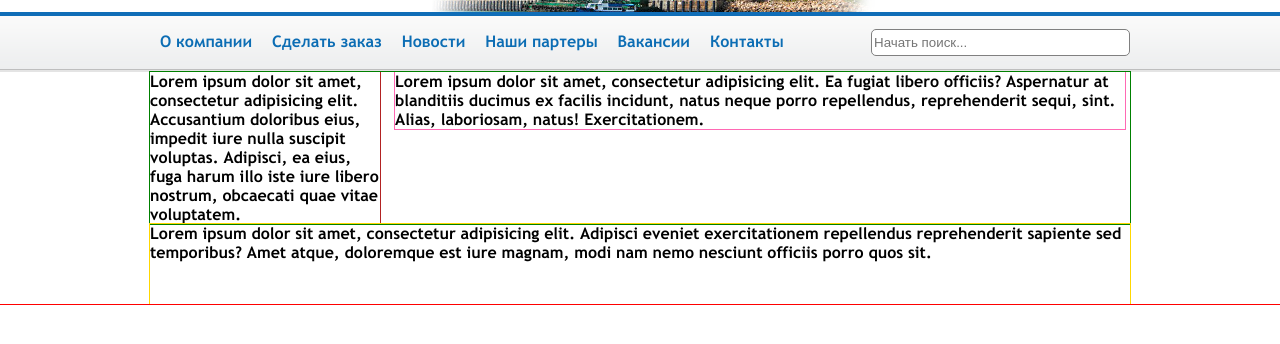
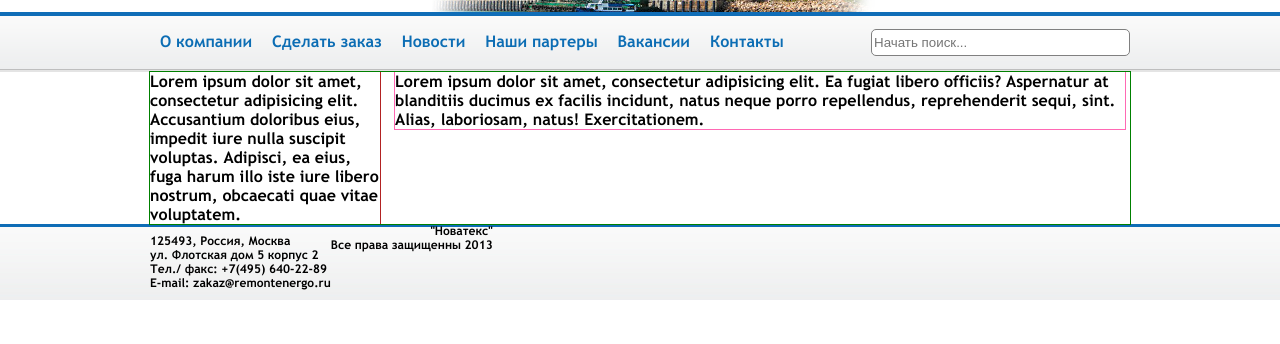
Before and after one commit to razvedos201/template, a plain HTML site: page index.html in a window 1280 px wide. Shown: the part 188-532 px from the top of the page. Drawn offline with Linux system fonts and the light colour scheme.

Commit message:
добавление footer

```diff
--- a/css/style.css
+++ b/css/style.css
@@ -14,7 +14,7 @@ a {
 }
 
 #container {
-    outline: 1px solid red;
+
 
 }
 
@@ -39,7 +39,7 @@ a {
 }
 
 #footer {
-    outline: 1px solid gold;
+
     height: 80px;
     width: 980px;
     margin: 0 auto;
@@ -163,4 +163,26 @@ a {
     color: #0c6db4;
     font-size: 12px;
 }
-/***************************** foooter  ***************************************/
+/***************************** footer  ***************************************/
+#footer_wrapper{
+    height: 80px;
+    background: url(../images/footer_wrapper.png) repeat-x center top;
+}
+
+#footer_left{
+    float: left ;
+}
+#footer_right{
+    float: left ;
+}
+
+#footer_left p{
+    text-align: left;
+    padding-top: 10px ;
+    font-size: 12px;
+}
+#footer_right p{
+    text-align: right;
+
+    font-size: 12px;
+}
--- a/index.html
+++ b/index.html
@@ -23,7 +23,7 @@
                 <div id="contacts_wrapper">
                     <div id="phone">
                         <p>+7(495)790-95-28
-                        <img src="images/phone_icon.png" alt=""></p>
+                            <img src="images/phone_icon.png" alt=""></p>
                     </div>
                     <div id="email">
                         <p>zakaz@remontenergo.ru
@@ -73,10 +73,20 @@
         </div>
         <div style="clear: both;"></div>
     </div>
-    <div id="footer">
-        Lorem ipsum dolor sit amet, consectetur adipisicing elit. Adipisci eveniet exercitationem repellendus
-        reprehenderit sapiente sed temporibus? Amet atque, doloremque est iure magnam, modi nam nemo nesciunt officiis
-        porro quos sit.
+    <div id="footer_wrapper">
+        <div id="footer">
+            <div id="footer_left">
+               <p>125493, Россия, Москва<br>
+               ул. Флотская дом 5 корпус 2<br>
+               Тел./ факс: +7(495) 640-22-89<br>
+               E-mail: zakaz@remontenergo.ru</p>
+            </div>
+            <div id="footer_right">
+                <p>"Новатекс"</p>
+                <p>Все права защищенны 2013</p>
+            </div>
+        </div>
+        <div style="clear: both;"></div><!--костыль-->
     </div>
 </div>
 </body>
```
Also changed, not shown: images/footer_wrapper.png (added), 1 other file.
